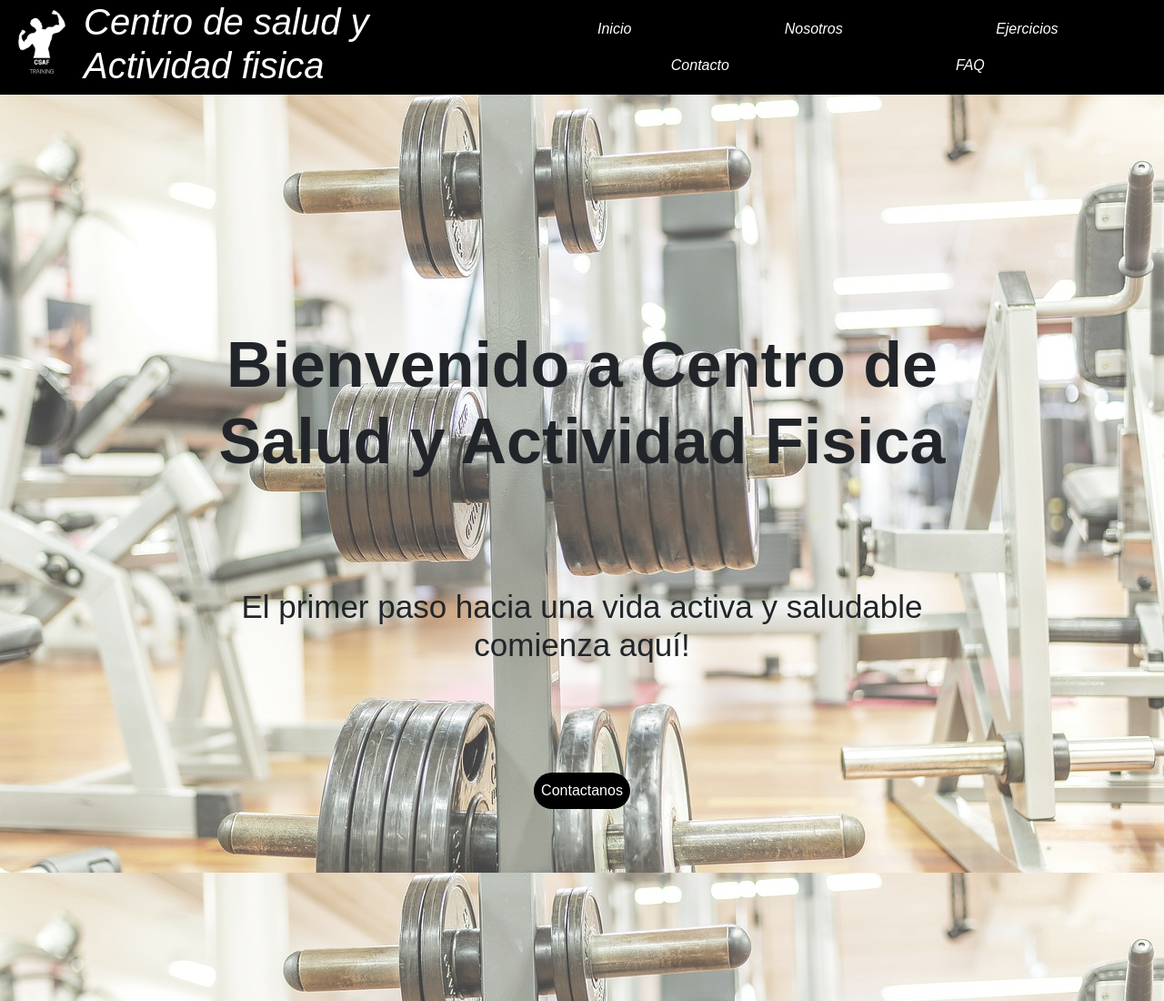
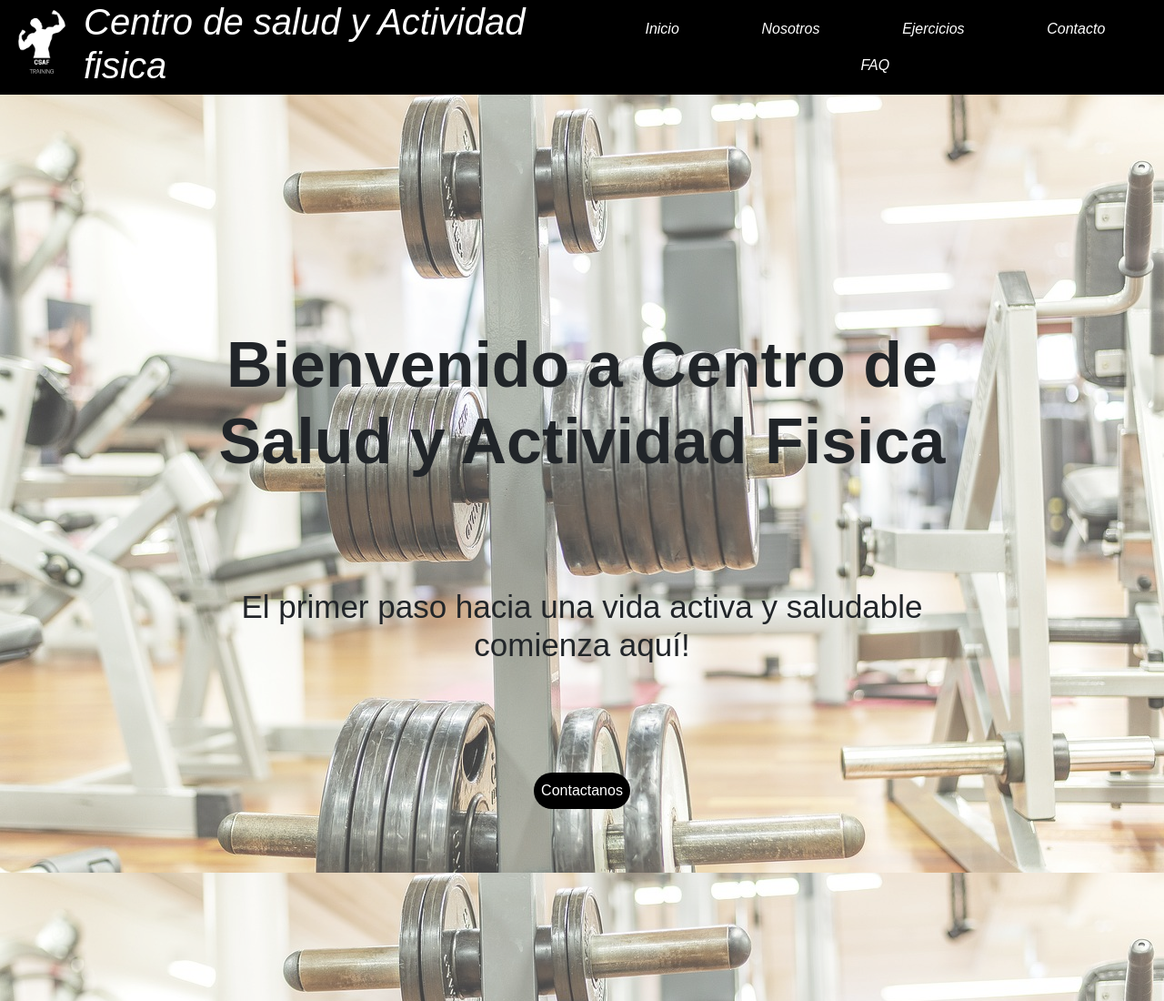
Before and after one commit to niicolagos/Proyecto-coder-58465, a plain HTML site: page index.html in a window 1280 px wide. Shown: the top 1100 px of the page at 91% size. Drawn offline with nearby package versions, Linux system fonts and the light colour scheme.

Commit message:
Se realiza cambio en el margin de la navbar

```diff
--- a/css/style.css
+++ b/css/style.css
@@ -44,7 +44,7 @@ header nav ul {
 }
 
 header nav ul li {
-    margin: 0 56px;
+    margin: 0 30px;
 
 }
 
```
